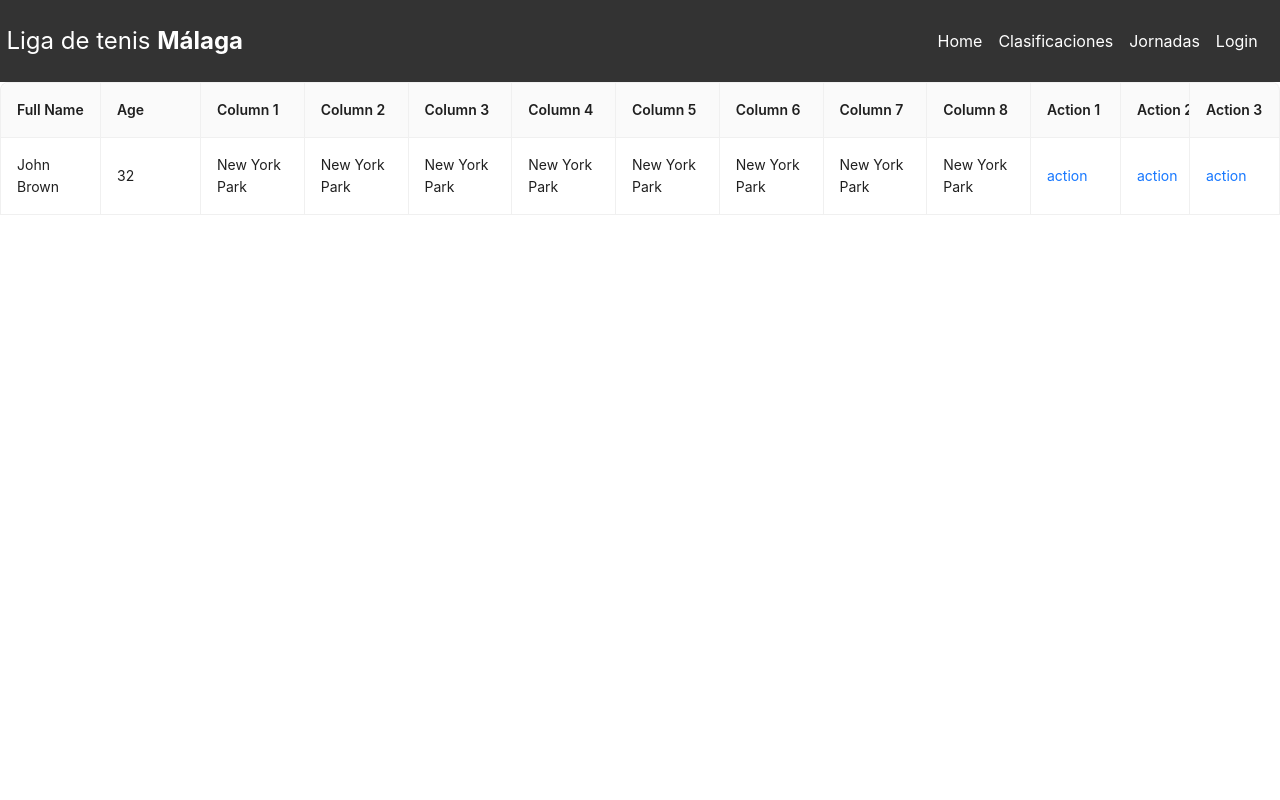
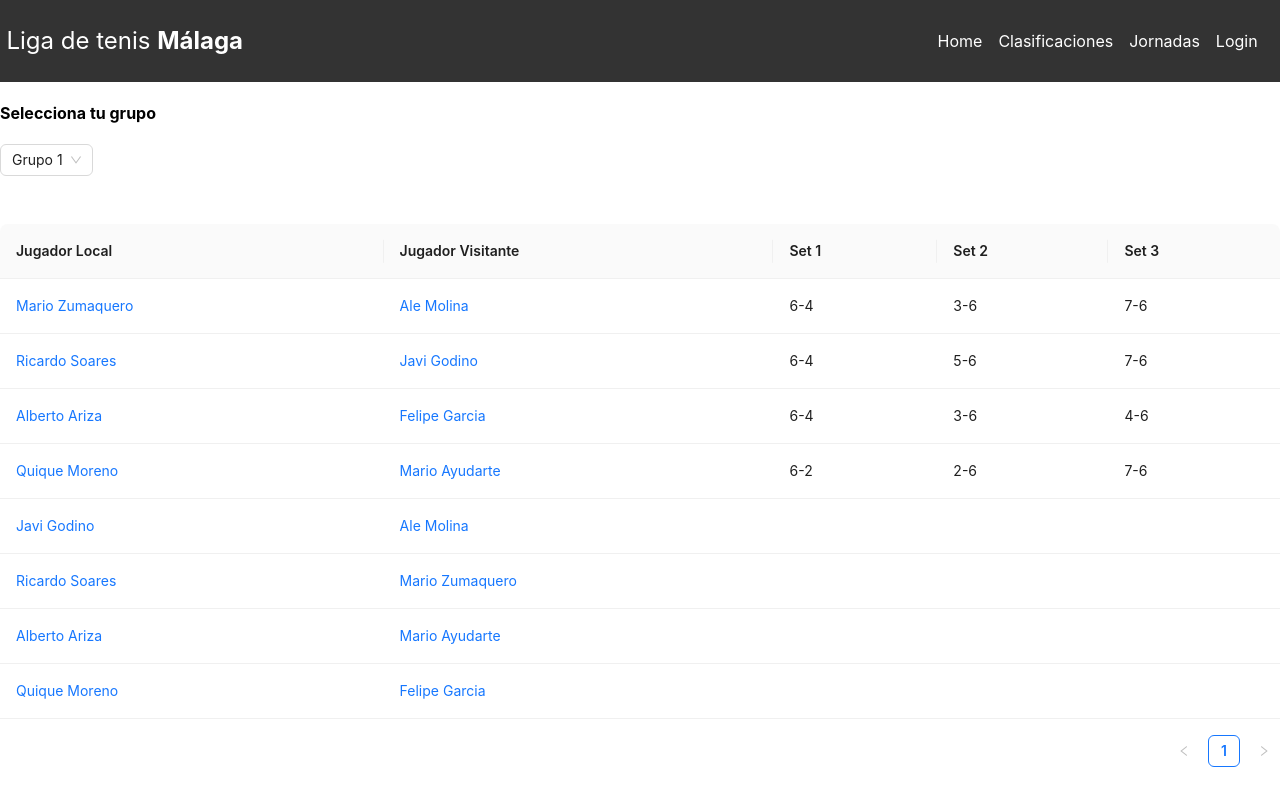
Before and after one commit to javigoas/poc, a React (Create React App) app: page /jornadas in a window 1280 px wide. Built offline with nearby package versions, Linux system fonts and the light colour scheme.

Commit message:
jornadas

```diff
--- a/src/components/Clasificaciones.jsx
+++ b/src/components/Clasificaciones.jsx
@@ -1,8 +1,7 @@
 import React, { useState } from 'react'
 import FlagContext from '../contexts/FlagContext';
 import styled from 'styled-components';
-import { Space, Table, Tag, Select } from 'antd';
-import { DownOutlined } from '@ant-design/icons';
+import { Table, Tag, Select } from 'antd';
 
 const { Column } = Table;
 
@@ -279,8 +278,6 @@ const Clasificaciones = () => {
     return <span>Selecciona tu liga</span>;
   };
 
-
-
 const uniqueGroups = [...new Set(dataClasif.map(item => item.grupo))]
 
 const options = uniqueGroups.map((value, index) => ({
--- a/src/components/Jornadas.jsx
+++ b/src/components/Jornadas.jsx
@@ -1,72 +1,271 @@
-import React, { Component } from 'react'
-import { Table } from 'antd';
-import type { TableColumnsType } from 'antd';
+import React, { useState } from 'react'
 import styled from 'styled-components';
-
-interface DataType {
-  key: React.Key;
-  name: string;
-  age: number;
-  address: string;
-}
-
+import { Select, Table, Tag } from 'antd';
 const CustomJorDiv = styled.div`
   z-index:-1
 `
 
-const columns: TableColumnsType<DataType> = [
+const Jornadas = () =>  {
+
+  const columns = [
     {
-    title: 'Full Name',
-    width: 100,
-    dataIndex: 'name',
-    fixed: 'left',
+      title: 'Jugador Local',
+      dataIndex: 'jugador1',
+      key: 'jugador1',
+      render: (text) => <a>{text}</a>,
     },
     {
-    title: 'Age',
-    width: 100,
-    dataIndex: 'age',
-  },
-  { title: 'Column 1', dataIndex: 'address', fixed: 'left' },
-  { title: 'Column 2', dataIndex: 'address' },
-  { title: 'Column 3', dataIndex: 'address' },
-  { title: 'Column 4', dataIndex: 'address' },
-  { title: 'Column 5', dataIndex: 'address' },
-  { title: 'Column 6', dataIndex: 'address' },
-  { title: 'Column 7', dataIndex: 'address' },
-  { title: 'Column 8', dataIndex: 'address' },
-  {
-    title: 'Action 1',
-    fixed: 'right',
-    width: 90,
-    render: () => <a>action</a>,
+      title: 'Jugador Visitante',
+      dataIndex: 'jugador2',
+      key: 'jugador2',
+      render: (text) => <a>{text}</a>,
     },
     {
-    title: 'Action 2',
-    width: 90,
-    render: () => <a>action</a>,
+      title: 'Set 1',
+      dataIndex: 'set1',
+      key: 'set1',
     },
     {
-    title: 'Action 3',
-    fixed: 'right',
-    width: 90,
-    render: () => <a>action</a>,
+      title: 'Set 2',
+      dataIndex: 'set2',
+      key: 'set2',
+    },
+    {
+      title: 'Set 3',
+      key: 'set3',
+      dataIndex: 'set3',
     },
   ];
 
-const data: DataType[] = [
+  const data = [
     {
+      grupo: 1,
+      jornada: 1,
       key: '1',
-    name: 'John Brown',
-    age: 32,
-    address: 'New York Park',
+      jugador1: 'Mario Zumaquero',
+      jugador2: 'Ale Molina',
+      set1: '6-4',
+      set2: '3-6',
+      set3: '7-6',
+    },
+    {
+      grupo: 1,
+      jornada: 1,
+      key: '2',
+      jugador1: 'Ricardo Soares',
+      jugador2: 'Javi Godino',
+      set1: '6-4',
+      set2: '5-6',
+      set3: '7-6',
+    },
+    {
+      grupo: 1,
+      jornada: 1,
+      key: '3',
+      jugador1: 'Alberto Ariza',
+      jugador2: 'Felipe Garcia',
+      set1: '6-4',
+      set2: '3-6',
+      set3: '4-6',
+    },
+    {
+      grupo: 1,
+      jornada: 1,
+      key: '4',
+      jugador1: 'Quique Moreno',
+      jugador2: 'Mario Ayudarte',
+      set1: '6-2',
+      set2: '2-6',
+      set3: '7-6',
+    },
+    {
+      grupo: 1,
+      jornada: 2,
+      key: '5',
+      jugador1: 'Javi Godino',
+      jugador2: 'Ale Molina',
+      set1: '',
+      set2: '',
+      set3: '',
+    },
+    {
+      grupo: 1,
+      jornada: 2,
+      key: '6',
+      jugador1: 'Ricardo Soares',
+      jugador2: 'Mario Zumaquero',
+      set1: '',
+      set2: '',
+      set3: '',
+    },
+    {
+      grupo: 1,
+      jornada: 2,
+      key: '7',
+      jugador1: 'Alberto Ariza',
+      jugador2: 'Mario Ayudarte',
+      set1: '',
+      set2: '',
+      set3: '',
+    },
+    {
+      grupo: 1,
+      jornada: 2,
+      key: '8',
+      jugador1: 'Quique Moreno',
+      jugador2: 'Felipe Garcia',
+      set1: '',
+      set2: '',
+      set3: '',
+    },
+    {
+      grupo: 2,
+      jornada: 1,
+      key: '9',
+      jugador1: 'Alex Zverev',
+      jugador2: 'Carlos Alcaraz',
+      set1: '6-4',
+      set2: '3-6',
+      set3: '7-6',
+    },
+    {
+      grupo: 2,
+      jornada: 1,
+      key: '10',
+      jugador1: 'Roger Federer',
+      jugador2: 'Rafa Nadal',
+      set1: '6-4',
+      set2: '3-6',
+      set3: '7-6',
+    },
+    {
+      grupo: 2,
+      jornada: 1,
+      key: '11',
+      jugador1: 'Jannik Sinner',
+      jugador2: 'Novak Djokovic',
+      set1: '6-4',
+      set2: '3-6',
+      set3: '7-6',
+    },
+    {
+      grupo: 2,
+      jornada: 1,
+      key: '12',
+      jugador1: 'Daniil Medvedev',
+      jugador2: 'Andrey Rublev',
+      set1: '6-4',
+      set2: '3-6',
+      set3: '7-6',
+    },
+    {
+      grupo: 2,
+      jornada: 2,
+      key: '13',
+      jugador1: 'Rafa Nadal',
+      jugador2: 'Carlos Alcaraz',
+      set1: '',
+      set2: '',
+      set3: '',
+    },
+    {
+      grupo: 2,
+      jornada: 2,
+      key: '14',
+      jugador1: 'Roger Federer',
+      jugador2: 'Alex Zverev',
+      set1: '',
+      set2: '',
+      set3: '',
+    },
+    {
+      grupo: 2,
+      jornada: 2,
+      key: '15',
+      jugador1: 'Jannik Sinner',
+      jugador2: 'Andrey Rublev',
+      set1: '',
+      set2: '',
+      set3: '',
+    },
+    {
+      grupo: 2,
+      jornada: 2,
+      key: '16',
+      jugador1: 'Daniil Medvedev',
+      jugador2: 'Novak Djokovic',
+      set1: '',
+      set2: '',
+      set3: '',
     },
   ];
 
-const Jornadas = () =>  {
+  const [selectedLiga, setSelectedLiga] = useState(1);
+
+  const labelRender = (props) => {
+    console.log(props)
+    const { label, value } = props;
+    if (label) {
+      const valorNumerico = parseInt(value.split(" ")[1]);
+      setSelectedLiga(valorNumerico);
+      return value;
+    }
+    return <span>Selecciona tu liga</span>;
+  };
+
+  const uniqueGroups = [...new Set(data.map(item => item.grupo))]
+
+  const options = uniqueGroups.map((value, index) => ({
+    label: `Grupo ${index + 1}`,
+    value: `Grupo ${index + 1}`,
+  }));
+
+  const dataByLiga = data.filter(item => item.grupo===selectedLiga)
+
+
+
   return (
-    <CustomJorDiv><Table columns={columns} dataSource={data} scroll={{ x: 1300 }} pagination={false} bordered /></CustomJorDiv>
+    <>
+      <CustomJorDiv>
+        <ContainerDropdownDiv>
+          <h4>Selecciona tu grupo</h4>
+          <ContainerSelect>
+            <Select
+              labelRender={labelRender}
+              defaultValue="Grupo 1"
+              style={{
+                width: '100%',
+              }}
+              options={options} />
+          </ContainerSelect>
+        </ContainerDropdownDiv>
+      </CustomJorDiv>
+
+      <Table columns={columns} dataSource={dataByLiga} />
+    </>
+
   )
 }
 
 
 export default Jornadas
+
+const ContainerDropdownDiv = styled.div`
+  display: flex;
+  flex-direction: column;
+  padding-bottom: 3em;
+`
+
+const ContainerSelect = styled.div`
+  width: fit-content;
+`
+
+const ContainerPartido = styled.div`
+  display: flex;
+  flex-direction: column;
+`
+
+const ContainerJugador = styled.div`
+  display: flex;
+
+`
--- a/src/components/LoginModal.jsx
+++ b/src/components/LoginModal.jsx
@@ -40,20 +40,9 @@ export class LoginModal extends Component {
             />
           </Form.Item>
           <Form.Item>
-            <Form.Item name="remember" valuePropName="checked" noStyle>
-              <Checkbox>Remember me</Checkbox>
-            </Form.Item>
-
-            <a className="login-form-forgot" href="">
-              Forgot password
-            </a>
-          </Form.Item>
-
-          <Form.Item>
             <Button type="primary" htmlType="submit" className="login-form-button">
               Log in
             </Button>
-            Or <a href="">register now!</a>
           </Form.Item>
         </Form>
       </div>
```
Lines whose indentation alone changed are shown as unchanged.
